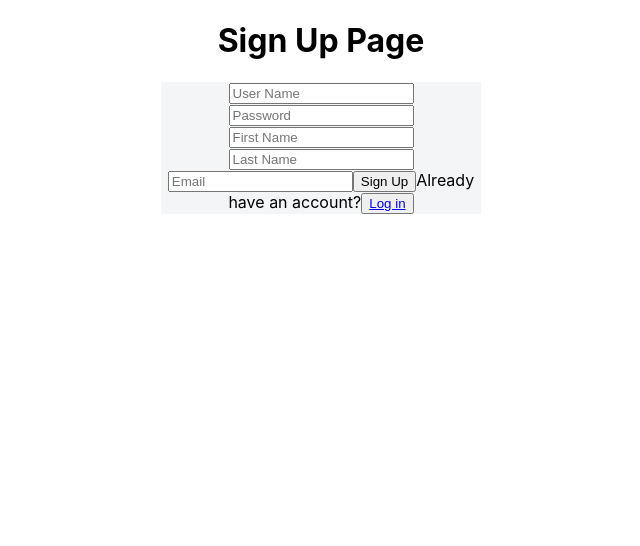
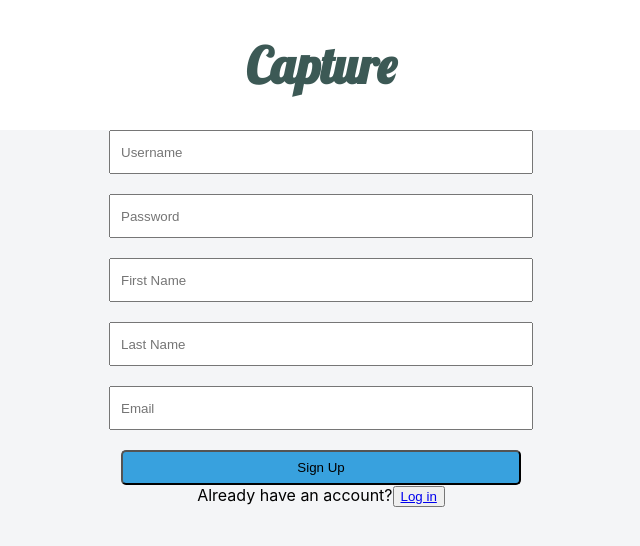
Before and after one commit to FT-Expat-Journal-1/Memories, a React (Create React App) app: page / in a window 1280 px wide. Shown: the top 546 px of the page, without its empty margins (319-959 px from the left). Built offline with nearby package versions, Linux system fonts and the light colour scheme.

Commit message:
Styleing on login and setting

```diff
--- a/src/components/Login.js
+++ b/src/components/Login.js
@@ -3,6 +3,33 @@
 import React, { useState } from 'react';
 import { axiosWithAuth } from '../utils/';
 import { NavLink } from 'react-router-dom';
+import styled from 'styled-components'
+
+const FormBack = styled.div`
+background-color: #F4F5F7;
+width: 690px;
+height: 50vh;
+margin: 0 auto;`
+
+const Capture = styled.h1`
+color: #3C5955;
+font-size: 50px;
+font-family: Lobster;
+`
+const Button = styled.button`
+background: #38A1DE;
+border-radius: 5px;
+width: 400px;
+height: 35px;
+`
+const Input = styled.input`
+font    : 1.4em/1.5em
+border  : none;
+padding : 0 10px;
+margin  : 0;
+width   : 400px;
+height: 5vh;
+`
 
 export const Login = props => {
 
@@ -41,14 +68,24 @@ export const Login = props => {
 
     return (
       <div>
-        <h1>Login Page</h1>
+        <Capture>Capture</Capture>
+       <FormBack>
         <form onSubmit={submitLogin}>
-          <input name='username' type='text' placeholder='User Name' value={userLogin.username} onChange={handleChange} />
-          <input name='password' type='password' placeholder='Password' value={userLogin.password} onChange={handleChange} />
-          <button>Login</button>
+        <div>
+          <Input name='username' type='text' placeholder='User Name' value={userLogin.username} onChange={handleChange} required />
+          </div>
+          <br/>
+          <div>
+          <Input name='password' type='password' placeholder='Password' value={userLogin.password} onChange={handleChange} required/>
+          </div>
+          <br/>
+          <div>
+          <Button>Login</Button>
+          </div>
           <label>Don’t have an account?</label>
           <button className='signUpBtn'><NavLink to="/">Sign up</NavLink></button>
         </form>
-      </div>
-    );
+  </FormBack>
+  </div>
+    )
   };
--- a/src/components/ProfileSettingCard.js
+++ b/src/components/ProfileSettingCard.js
@@ -2,6 +2,41 @@ import React from 'react';
 import { NavLink } from 'react-router-dom';
 import { useDispatch } from 'react-redux';
 import { deleteTravelerData } from '../actions';
+import styled from 'styled-components'
+
+const Button1 = styled.button`
+background: #38A1DE;
+border-radius: 5px;
+width: 400px;
+height: 35px;
+`
+const Button2 = styled.button`
+background: #37B1DE;
+border-radius: 5px;
+width: 400px;
+height: 35px;
+`
+const FormBack = styled.div`
+background-color: #F4F5F7;
+width: 690px;
+height: 50vh;
+margin: 0 auto;`
+
+const Per = styled.p`
+font-family: SF Pro Text;
+font-style: normal;
+font-weight: normal;
+font-size: 16px;
+line-height: 24px;
+`
+
+const Headinfo = styled.h1`
+font-family: SF Pro Text;
+font-style: normal;
+font-weight: bold;
+font-size: 18px;
+line-height: 21px;
+`
 
 export const ProfileSettingCard = props => {
     console.log('ProfileSettingCard props', props)
@@ -18,13 +53,15 @@ export const ProfileSettingCard = props => {
     }
 
     return (
-        <div>
-            <p>User Name: {props.user.username}</p>
-            <p>First Name: {props.user.first_name}</p>
-            <p>Last Name: {props.user.last_name}</p>
-            <p>E-mail: {props.user.email}</p>
-            <button onClick={handleEdit}><NavLink to='/update-setting'> Edit </NavLink></button>
-            <button onClick={handleDelete}><NavLink to='/login' > Delete </NavLink></button>
-        </div>
+        <FormBack>
+            <Headinfo>Personal Information</Headinfo>
+            <Per>User Name: {props.user.username}</Per>
+            <Per>First Name: {props.user.first_name}</Per>
+            <Per>Last Name: {props.user.last_name}</Per>
+            <Per>E-mail: {props.user.email}</Per>
+            <Button1 onClick={handleEdit}><NavLink to='/update-setting'> Edit </NavLink></Button1>
+            <br/>
+            <Button2 onClick={handleDelete}><NavLink to='/login' > Delete </NavLink></Button2>
+        </FormBack>
     )
 }
--- a/src/components/Signup.js
+++ b/src/components/Signup.js
@@ -5,10 +5,33 @@ import { NavLink } from 'react-router-dom';
 import styled from 'styled-components';
 import axios from 'axios';
 
+
 const FormBack = styled.div`
 background-color: #F4F5F7;
-width: 25%;
+width: 690px;
+height: 495.59px;
 margin: 0 auto;`
+
+const Capture = styled.h1`
+color: #3C5955;
+font-size: 50px;
+font-family: Lobster;
+`
+const Button = styled.button`
+background: #38A1DE;
+border-radius: 5px;
+width: 400px;
+height: 35px;
+`
+const Input = styled.input`
+font    : 1.4em/1.5em
+border  : none;
+padding : 0 10px;
+margin  : 0;
+width   : 400px;
+height: 5vh;
+`
+
 
 export const Signup = props => {
     const [userSignUp, setUserSignUp] = useState({
@@ -48,19 +71,39 @@ export const Signup = props => {
         })
     }
 
+
+
+
     return (
         <div className='signup-container'>
-                <h1>Sign Up Page</h1>
+                <Capture>Capture</Capture>
                 <FormBack>
                 <form onSubmit={submitForm}>
-                    <input name='username' type='text' placeholder='User Name' value={userSignUp.username} onChange={handleChange} />
-                    <input name='password' type='password' placeholder='Password' value={userSignUp.password} onChange={handleChange} />
-                    <input name='first_name' type='text' placeholder='First Name' value={userSignUp.first_name} onChange={handleChange} />
-                    <input name='last_name' type='text' placeholder='Last Name' value={userSignUp.last_name} onChange={handleChange} />
-                    <input name='email' type='text' placeholder='Email' value={userSignUp.email} onChange={handleChange} />
-                    <button>Sign Up</button>
+                    <div>
+
+                    <Input name='username' type='text' placeholder='Username' value={userSignUp.username} onChange={handleChange} required/>
+                    </div>
+                    <br/>
+                    <div>
+                    <Input name='password' type='password' placeholder='Password' value={userSignUp.password} onChange={handleChange} required/>
+                    </div>
+                    <br/>
+                    <div>
+                    <Input name='first_name' type='text' placeholder='First Name' value={userSignUp.first_name} onChange={handleChange} required />
+                    </div>
+                    <br/>
+                    <div>
+                    <Input name='last_name' type='text' placeholder='Last Name' value={userSignUp.last_name} onChange={handleChange} required/>
+                    </div>
+                    <br/>
+                    <div>
+                    <Input name='email' type='text' placeholder='Email' value={userSignUp.email} onChange={handleChange} required />
+                    </div>
+                    <br/>
+                    <Button>Sign Up</Button>
+                    <br/>
                     <label>Already have an account?</label>
-                    <button><NavLink to="/login">Log in</NavLink></button>
+                    <button><NavLink to='/login'>Log in</NavLink></button>
                 </form>
                 </FormBack>
         </div>
```
